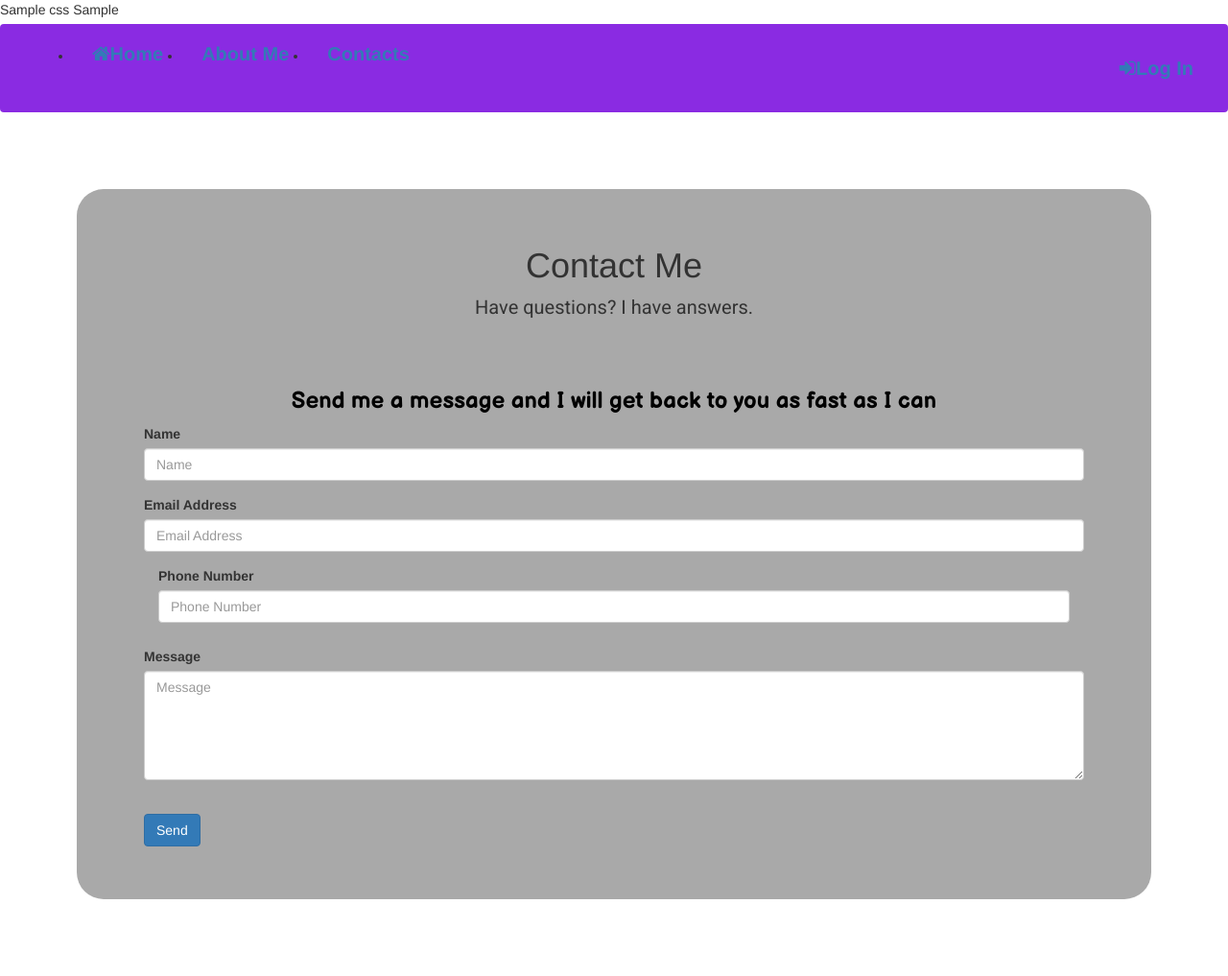
After one commit to jadielmwangi/-personal-blogging-website, a Python web app: template app/templates/contacts.html in a window 1280 px wide. The commit adds this page. Shown: the whole page at 96% size. Run offline with Jinja, Linux system fonts and the light colour scheme; the template is opened without the code that fills it: most values are stand-ins (such as "Sample title", 1, 10 or a date in 2020); some libraries are stand-ins or nearby versions.

Commit message:
adds css link for styling

```diff
--- /dev/null
+++ b/app/templates/base.html
@@ -0,0 +1,14 @@
+{% extends 'bootstrap/base.html'%}
+<!-- Navbar block -->
+{% block navbar %}
+{% include 'navbar.html'%}
+{% endblock%}
+
+{%block styles %}
+{{super()}}
+<link rel="stylesheet" href="https://maxcdn.bootstrapcdn.com/font-awesome/4.4.0/css/font-awesome.min.css">
+<!-- Importing the simple mde css and js files -->
+{{ simplemde.css }}
+{{ simplemde.js }}
+
+{% endblock %}
--- /dev/null
+++ b/app/templates/contacts.html
@@ -0,0 +1,81 @@
+{% extends 'base.html' %}
+{% import 'macros.html' as macro%}
+
+
+<!-- styles block -->
+
+{% block styles%}
+{{super()}}
+<link rel="stylesheet" href="https://maxcdn.bootstrapcdn.com/font-awesome/4.4.0/css/font-awesome.min.css">
+<link rel="stylesheet" href="{{url_for('static',filename='css/index.css')}}">
+{% endblock %}
+<!-- Content block -->
+
+<section id="index" class="">
+
+  {% block content %}
+
+  <!-- Page Header -->
+  <div class="container-fluid contact">
+    <div class="row">
+      <div class="col-md-12">
+        <div class="page-heading">
+          <h1>Contact Me</h1>
+          <p>Have questions? I have answers.</p>
+        </div>
+      </div>
+    </div>
+
+
+    <!-- Main Content -->
+
+    <div class="row">
+      <div class="col-md-12">
+        <h3>Send me a message and I will get back to you as fast as I can</h3>
+        <form name="sentMessage" id="contactForm" novalidate>
+          <div class="control-group">
+            <div class="form-group floating-label-form-group controls">
+              <label>Name</label>
+              <input type="text" class="form-control" placeholder="Name" id="name" required
+                data-validation-required-message="Please enter your name.">
+              <p class="help-block text-danger"></p>
+            </div>
+          </div>
+          <div class="control-group">
+            <div class="form-group floating-label-form-group controls">
+              <label>Email Address</label>
+              <input type="email" class="form-control" placeholder="Email Address" id="email" required
+                data-validation-required-message="Please enter your email address.">
+              <p class="help-block text-danger"></p>
+            </div>
+          </div>
+          <div class="control-group">
+            <div class="form-group col-xs-12 floating-label-form-group controls">
+              <label>Phone Number</label>
+              <input type="tel" class="form-control" placeholder="Phone Number" id="phone" required
+                data-validation-required-message="Please enter your phone number.">
+              <p class="help-block text-danger"></p>
+            </div>
+          </div>
+          <div class="control-group">
+            <div class="form-group floating-label-form-group controls">
+              <label>Message</label>
+              <textarea rows="5" class="form-control" placeholder="Message" id="message" required
+                data-validation-required-message="Please enter a message."></textarea>
+              <p class="help-block text-danger"></p>
+            </div>
+          </div>
+          <br>
+          <div id="success"></div>
+          <div class="form-group">
+            <button type="submit" class="btn btn-primary" id="sendMessageButton">Send</button>
+          </div>
+        </form>
+      </div>
+    </div>
+  </div>
+
+
+  {% endblock%}
+
+</section>
--- a/app/templates/index.html
+++ b/app/templates/index.html
@@ -21,7 +21,7 @@
   <div class="container-fluid all">
     <div class="row">
       <a href="{{url_for('main.new_blog')}}"><br>
-        <span class="new">Add a new blog here</span></a>
+        <span class="new">Add a new blog here:</span></a>
     </div>
 
     <div class="row">
@@ -34,7 +34,7 @@
       <div class="col-md-6">
 
 
-        <h2>Quote of the day is </h2>
+        <h1>Quote of the day is: </h1>
 
 
         <blockquote class="blockquote text-center">
@@ -56,7 +56,7 @@
         {% endfor %}
         <form action="{{url_for('main.subscribe')}}" method="POST">
           <div class="form-group">
-            <input type="email" form-control name="email" style="border-radius:10px;" placeholder="Enter email..."
+            <input type="email" form-control name="email" style="border-radius:20px;" placeholder="Enter email"
               required>
           </div>
           <div class="form-group">
```
Also changed, not shown: app/templates/blog.html (added, +31 -0 lines), app/templates/comment.html (added, +17 -0 lines), app/templates/fourOwfour.html (added, +10 -0 lines), app/templates/new_blog.html (added, +32 -0 lines), app/templates/new_comment.html (added, +22 -0 lines), app/templates/profile/profile.html (added, +54 -0 lines), app/templates/profile/update.html (added, +8 -0 lines), app/templates/view_comment.html (added, +32 -0 lines).
